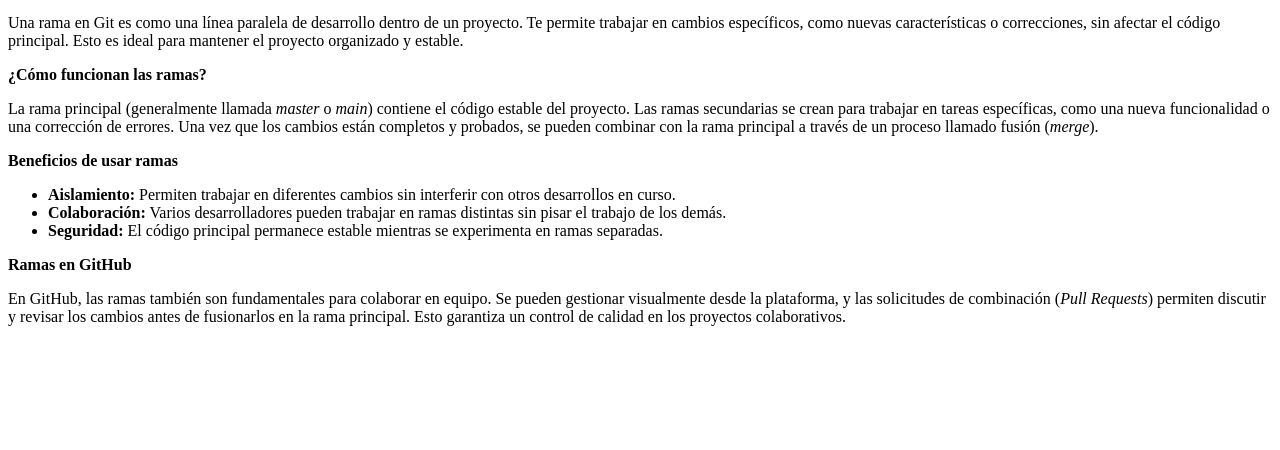
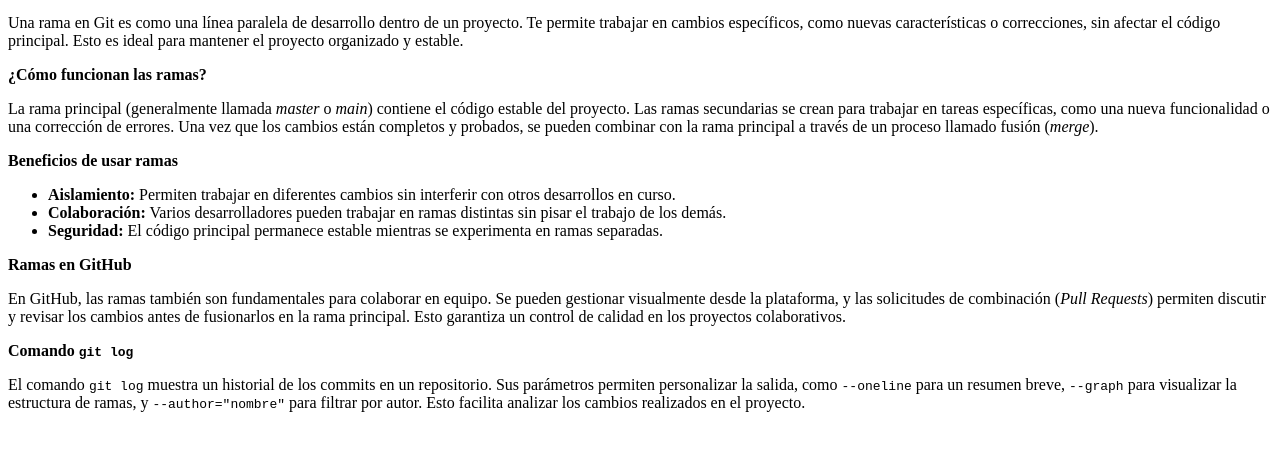
Before and after one commit to mxrcxsmm/2425_DAW2_M8_UF4_A02_ExercicisGit_David_Manav_MarcM, a plain HTML site: page index.html in a window 1280 px wide. Shown: the part 100-550 px from the top of the page. Drawn offline with Linux system fonts and the light colour scheme.

Commit message:
Agregamos un párrafo explicando el git log - Manav Kumar Sharma

```diff
--- a/index.html
+++ b/index.html
@@ -36,6 +36,8 @@
         antes de fusionarlos en la rama principal. Esto garantiza un control de calidad en los proyectos colaborativos.
     </p>
 
+    <p><strong>Comando <code>git log</code></strong></p>
+    <p>El comando <code>git log</code> muestra un historial de los commits en un repositorio. Sus parámetros permiten personalizar la salida, como <code>--oneline</code> para un resumen breve, <code>--graph</code> para visualizar la estructura de ramas, y <code>--author="nombre"</code> para filtrar por autor. Esto facilita analizar los cambios realizados en el proyecto.</p>
 </body>
 
 </html>
```
